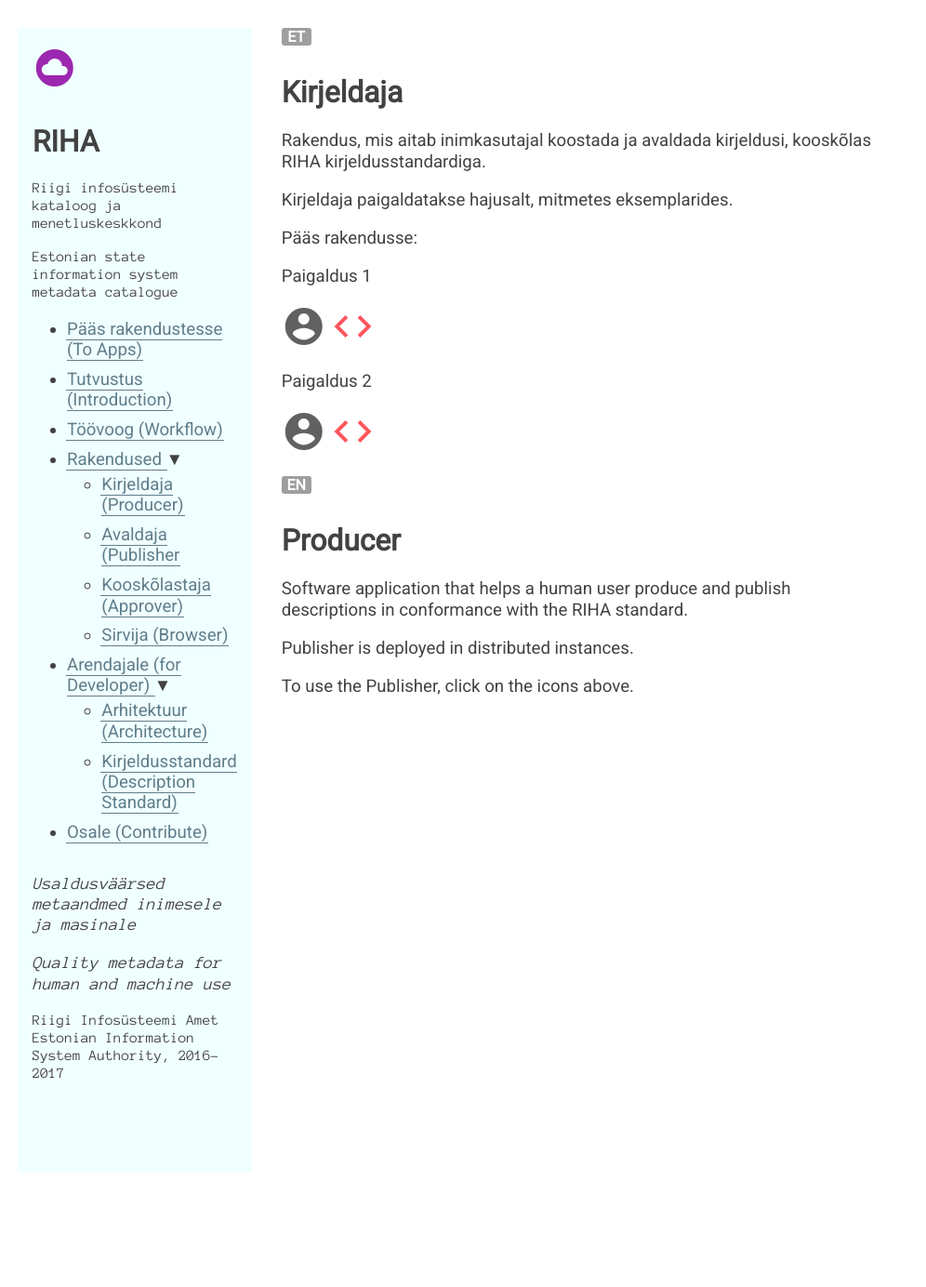
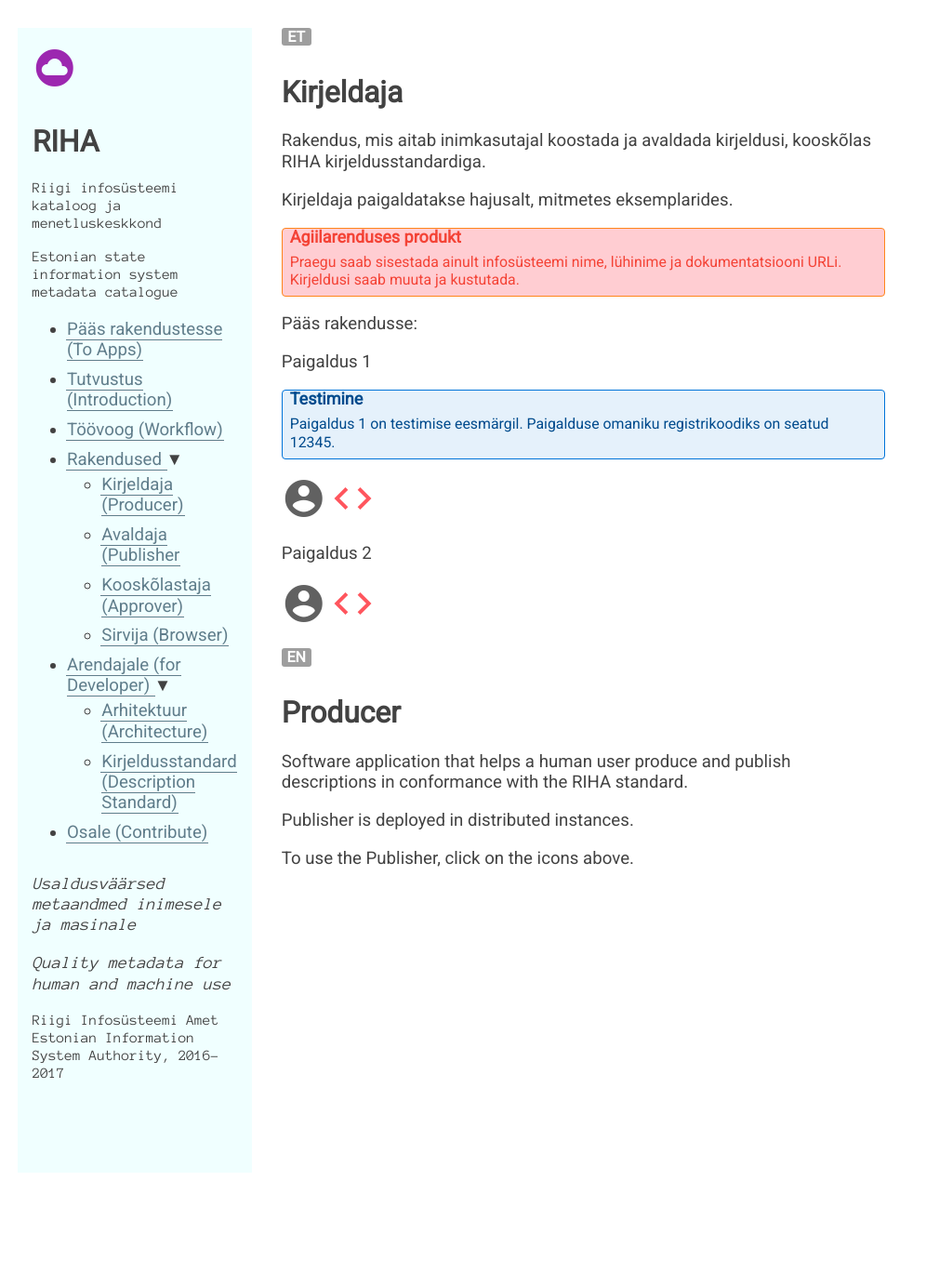
Before and after one commit to e-gov/RIHA-Index, a Jekyll site: the page built from Kirjeldaja.md, in a window 1280 px wide. Shown: the whole page at 93% size, without its empty margins (0-996 px from the left). Built offline with Jekyll 4.4.1, drawn with Linux system fonts in a browser that asks for light colours.

Commit message:
Lisandus

```diff
--- a/Kirjeldaja.md
+++ b/Kirjeldaja.md
@@ -14,9 +14,23 @@ Rakendus, mis aitab inimkasutajal koostada ja avaldada kirjeldusi, kooskõlas RI
 
 Kirjeldaja paigaldatakse hajusalt, mitmetes eksemplarides.
 
+<div class='block__warning'>
+  <p class='block__warning--heading'>Agiilarenduses produkt</p>
+  <p>
+    Praegu saab sisestada ainult infosüsteemi nime, lühinime ja dokumentatsiooni URLi. Kirjeldusi saab muuta ja kustutada.
+  </p>
+</div>
+
 Pääs rakendusse:
 
 Paigaldus 1
+
+<div class='block__note'>
+  <p class='block__note--heading'>Testimine</p>
+  <p>
+    Paigaldus 1 on testimise eesmärgil. Paigalduse omaniku registrikoodiks on seatud 12345.
+  </p>
+</div>
 
 <a href='http://ec2-35-160-53-79.us-west-2.compute.amazonaws.com:8083' style='border-bottom: none !important;'><i class="material-icons ikoon" style='color: #616161; font-size: 48px;'>account_circle</i></a>
 <a href='http://ec2-35-160-53-79.us-west-2.compute.amazonaws.com:8083/systems.json' style='border-bottom: none !important;'><i class="material-icons ikoon" style='color: #FF555D; font-size: 48px;'>code</i></a>
```
